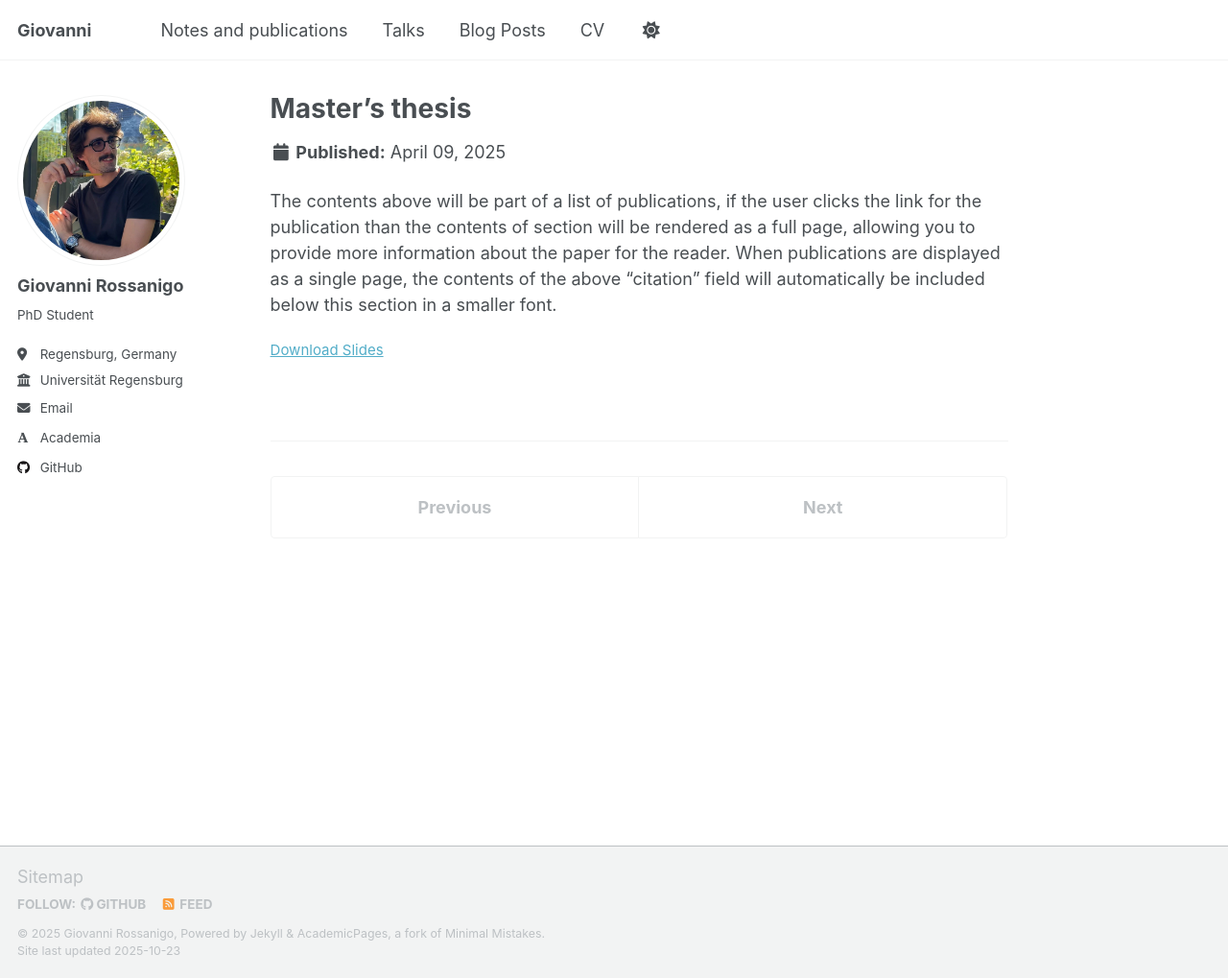
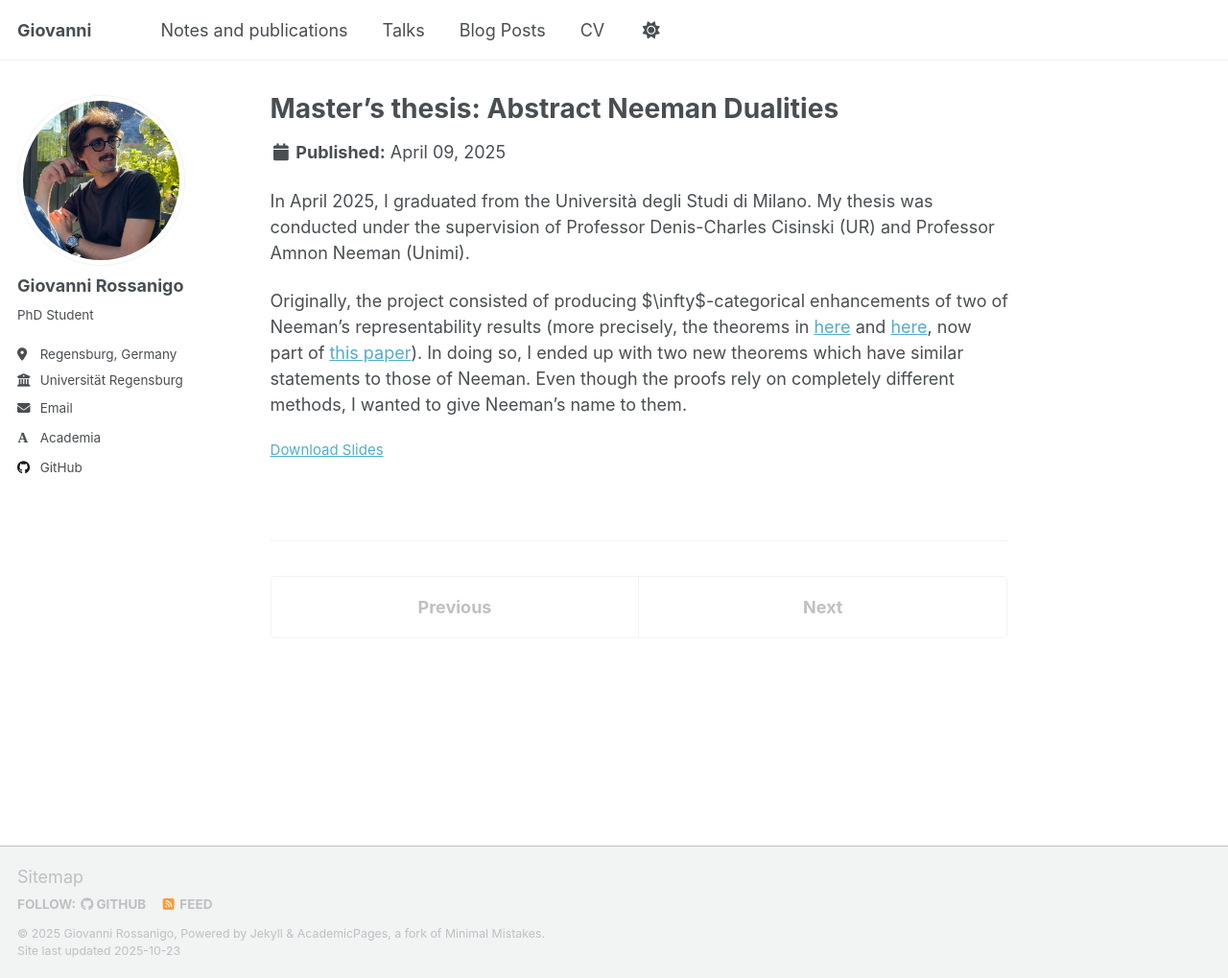
Before and after one commit to giovannirossanigo/giovannirossanigo.github.io, a Jekyll site: the page built from _publications/masters-thesis.md, in a window 1280 px wide and 1019 px high. Shown: the whole window at 96% size. Built offline with Jekyll 4.4.1, drawn with Linux system fonts in a browser that asks for light colours; some web fonts are replaced; a script that is not in the unit is left out.

Commit message:
Update masters-thesis.md

```diff
--- a/_publications/masters-thesis.md
+++ b/_publications/masters-thesis.md
@@ -1,5 +1,5 @@
 ---
-title: "Master's thesis"
+title: "Master's thesis: Abstract Neeman Dualities"
 collection: publications
 category: manuscripts
 permalink: /publication/masters-thesis
@@ -10,4 +10,6 @@ share: false
 slidesurl: 'http://giovannirossanigo.github.io/files/Abstract_Neeman_Dualities___Beamer.pdf'
 paperurl: 'http://giovannirossanigo.github.io/files/Abstract_Neeman_Dualities.pdf'
 ---
-The contents above will be part of a list of publications, if the user clicks the link for the publication than the contents of section will be rendered as a full page, allowing you to provide more information about the paper for the reader. When publications are displayed as a single page, the contents of the above "citation" field will automatically be included below this section in a smaller font.
+In April 2025, I graduated from the Università degli Studi di Milano. My thesis was conducted under the supervision of Professor Denis-Charles Cisinski (UR) and Professor Amnon Neeman (Unimi).
+
+Originally, the project consisted of producing $\infty$-categorical enhancements of two of Neeman's representability results (more precisely, the theorems in [here](https://arxiv.org/abs/1806.05777) and [here](https://arxiv.org/abs/1806.06471), now part of [this paper](https://arxiv.org/abs/1804.02240)). In doing so, I ended up with two new theorems which have similar statements to those of Neeman. Even though the proofs rely on completely different methods, I wanted to give Neeman's name to them.
```
